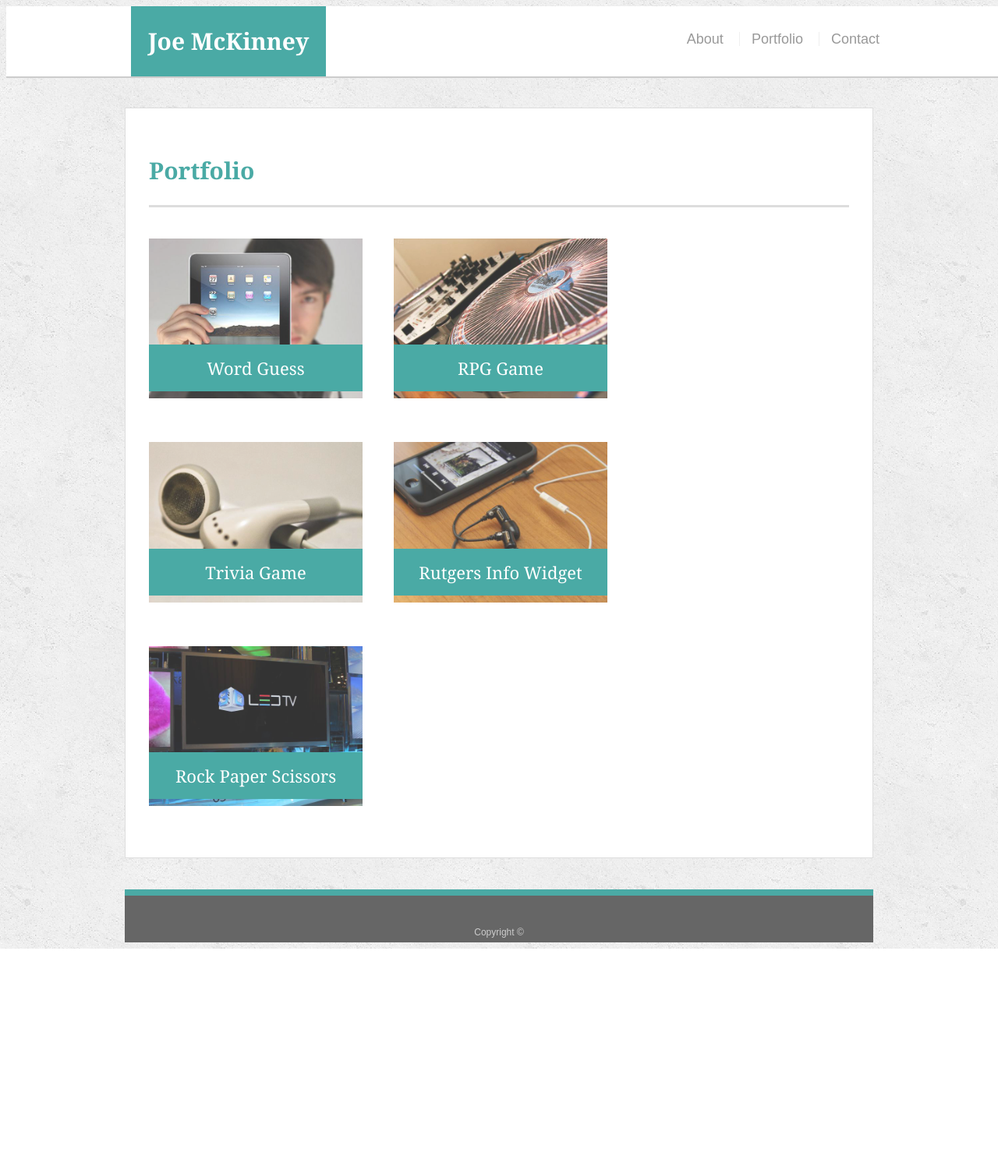
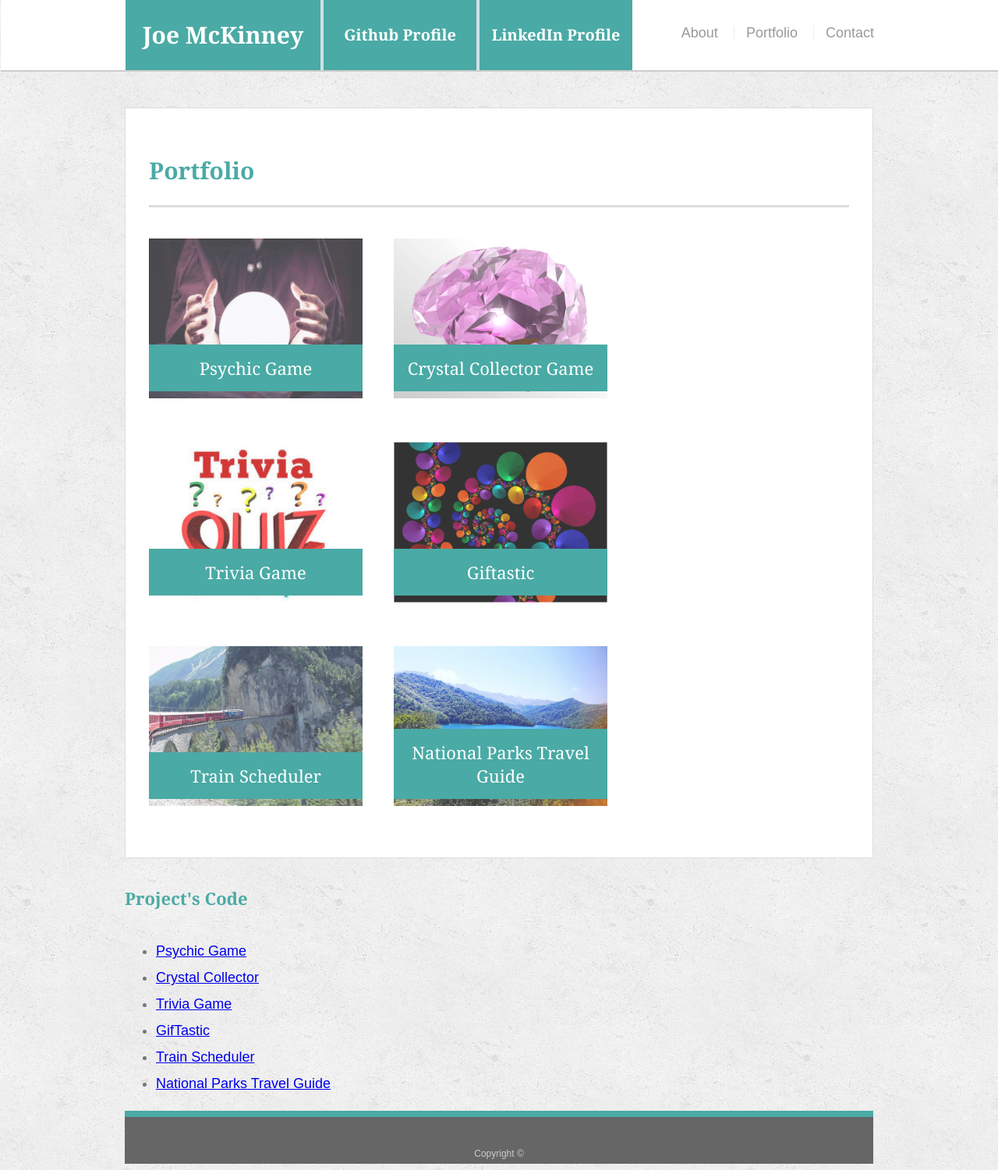
Before and after one commit to josephfmck/Responsive-Portfolio, a plain HTML site: page portfolio.html in a window 1280 px wide. Shown: the whole page at 78% size. Before the commit the page ends 1217 px from the top, so only its background shows below. Drawn offline with Linux system fonts and the light colour scheme.

Commit message:
updated portfolio

```diff
--- a/assets/css/style.css
+++ b/assets/css/style.css
@@ -56,12 +56,13 @@ body {
     position: fixed;
     z-index: 99;
     width: 100%;
-    margin: 0 0 30px;
+    margin: -8px 0px 30px -7px;
     overflow: auto;
     color: #fff;
     background: #fff;
     border-bottom: 2px solid #ccc;
   }
+
 
   #logo {
     float: left;
@@ -75,6 +76,21 @@ body {
     text-align: center;
     text-decoration: none;
     background: #4aaaa5;
+  }
+
+  #logo2 {
+    float: left;
+    width: 200px;
+    height: 90px;
+    font-family: Georgia, Times, "Times New Roman", serif;
+    font-size: 20px;
+    font-weight: 700;
+    line-height: 90px;
+    color: #fff;
+    text-align: center;
+    text-decoration: none;
+    background: #4aaaa5;
+    border-left: 4px solid #d0e1e8;
   }
 
   nav {
@@ -108,6 +124,7 @@ body {
     background: #666;
     border-top: 8px solid #4aaaa5;
     height: 50px;
+    position: static;
   }
 
   h3, h2 {
@@ -132,7 +149,9 @@ body {
     margin: 0 0 40px;
     background: #fff;
     border: 1px solid #ddd;
+    overflow: auto;
   }
+
 
   /* portfolio page */
 
@@ -170,11 +189,19 @@ body {
 
   .auth-image {
     float: left;
-    width: 200px;
-    height: auto;
+    width: 215px;
+    height: 200px;
     margin-top: 10px;
     margin-right: 25px;
+    /*profile picture rotated*/
+    -webkit-transform:rotate(90deg);
+    -moz-transform: rotate(90deg);
+    -ms-transform: rotate(90deg);
+    -o-transform: rotate(90deg);
+    transform: rotate(90deg);
   }
+
+
 
   /* contact page */
 
@@ -242,24 +269,27 @@ body {
     }
 
     .auth-image {
-      width: 50%;
+      width: 250px;
       height: 250px;
     }
 
     .main-section {
       margin: -90px 0px 0px 10px;
-      width: 65%;
+      width: 97%;
       height: 500px;
     }
 
     footer {
       margin: 0px 0px 0px -8px;
       width: 103%;
-
     }
 
     .row {
       margin: 90px 0px 0px 0px;
+    }
+
+    #projectCodeHeader {
+      margin-top: 450px;
     }
   }
 
@@ -284,13 +314,18 @@ body {
       }
 
       .auth-image {
-        width: 50%;
+        width: 250px;
         height: 250px;
       }
 
       .main-section {
         margin: -90px 0px 0px 10px;
         width: 97%;
+        height: 525px;
+      }
+
+      #projectCodeHeader {
+        margin-top: 450px;
       }
   }
 
@@ -309,18 +344,27 @@ body {
 
     #logo {
       width: 100%;
+      margin: 0px;
+    }
+
+    #logo2 {
+      width: 100%;
+      height: 75px;
+      border-left: 0px;
     }
 
     nav {
       width: 75%;
     }
 
-    .auth-image {
-      width: 100%;
-    }
 
     .main-section {
       margin: -100px 0px 0px 10px;
       width: 97%;
     }
+
+    #projectCodeHeader {
+      margin-top: 450px;
+    }
+
   }
--- a/portfolio.html
+++ b/portfolio.html
@@ -14,6 +14,8 @@
   <header id="masthead">
     <div class="container">
       <a href="index.html" id="logo">Joe McKinney</a>
+      <a href="https://github.com/josephfmck" id="logo2">Github Profile</a>
+      <a href="https://www.linkedin.com/in/joe-mckinney-575b89158/" id="logo2">LinkedIn Profile</a>
       <nav>
         <a href="index.html">About</a>
         <a href="portfolio.html">Portfolio</a>
@@ -27,31 +29,60 @@
       <h1>Portfolio</h1>
 
       <div class="work">
-        <img src="assets/images/technics-q-c-640-480-1.jpg" alt="Word Guess">
+        <a href="https://josephfmck.github.io/Psychic-Game/">
+        <img src="assets/images/psychic-game.jpg" alt="Word Guess">
 
-        <h3>Word Guess</h3>
+        <h3>Psychic Game</h3>
+        </a>
       </div>
       <div class="work">
-        <img src="assets/images/technics-q-c-640-480-2.jpg" alt="RPG Game">
+        <a href="https://josephfmck.github.io/unit-4-game/">
+        <img src="assets/images/crystal-collector.jpg" alt="Crystal Collector">
 
-        <h3>RPG Game</h3>
+        <h3>Crystal Collector Game</h3>
+        </a>
       </div>
       <div class="work">
-        <img src="assets/images/technics-q-c-640-480-5.jpg" alt="Trivia Game">
+        <a href="https://josephfmck.github.io/TriviaGame/">
+        <img src="assets/images/trivia.jpg" alt="Trivia Game">
 
         <h3>Trivia Game</h3>
+        </a>
       </div>
       <div class="work">
-        <img src="assets/images/technics-q-c-640-480-7.jpg" alt="Rutgers Info Widget">
+        <a href="https://josephfmck.github.io/GifTastic/">
+        <img src="assets/images/giftastic.GIF" alt="Giftastic">
 
-        <h3>Rutgers Info Widget</h3>
+        <h3>Giftastic</h3>
+        </a>
       </div>
       <div class="work">
-        <img src="assets/images/technics-q-c-640-480-9.jpg" alt="Rock Paper Scissors">
+        <a href="https://josephfmck.github.io/Train-Scheduler/">
+        <img src="assets/images/train.jpg" alt="Train Scheduler">
 
-        <h3>Rock Paper Scissors</h3>
+        <h3>Train Scheduler</h3>
+        </a>
+      </div>
+      <div class="work">
+          <a href="https://josephfmck.github.io/group-project-1/">
+          <img src="assets/images/national-park.jpg" alt="National Parks Travel Guide">
+          <h3>National Parks Travel Guide</h3>
+          </a>
       </div>
 
+    </section>
+    <section>
+      <h2 id="projectCodeHeader">Project's Code</h2>
+        <div>
+            <ul>
+              <li><a href= "https://github.com/josephfmck/Psychic-Game">Psychic Game</a></li>
+              <li><a href="https://github.com/josephfmck/unit-4-game">Crystal Collector</a></li>
+              <li><a href="https://github.com/josephfmck/TriviaGame">Trivia Game</a></li>
+              <li><a href="https://github.com/josephfmck/GifTastic">GifTastic</a></li>
+              <li><a href="https://github.com/josephfmck/Train-Scheduler">Train Scheduler</a></li>
+              <li><a href="https://github.com/josephfmck/group-project-1">National Parks Travel Guide</a></li>
+            </ul>
+          </div>
     </section>
 
   </div>
```
Also changed, not shown: contact.html (+2 -0 lines), index.html (+7 -4 lines), assets/images/Joe-Profile.JPG (added), assets/images/crystal-collector.jpg (added), assets/images/giftastic.GIF (added), assets/images/national-park.jpg (added), assets/images/psychic-game.jpg (added), assets/images/train.jpg (added), assets/images/trivia.jpg (added).
